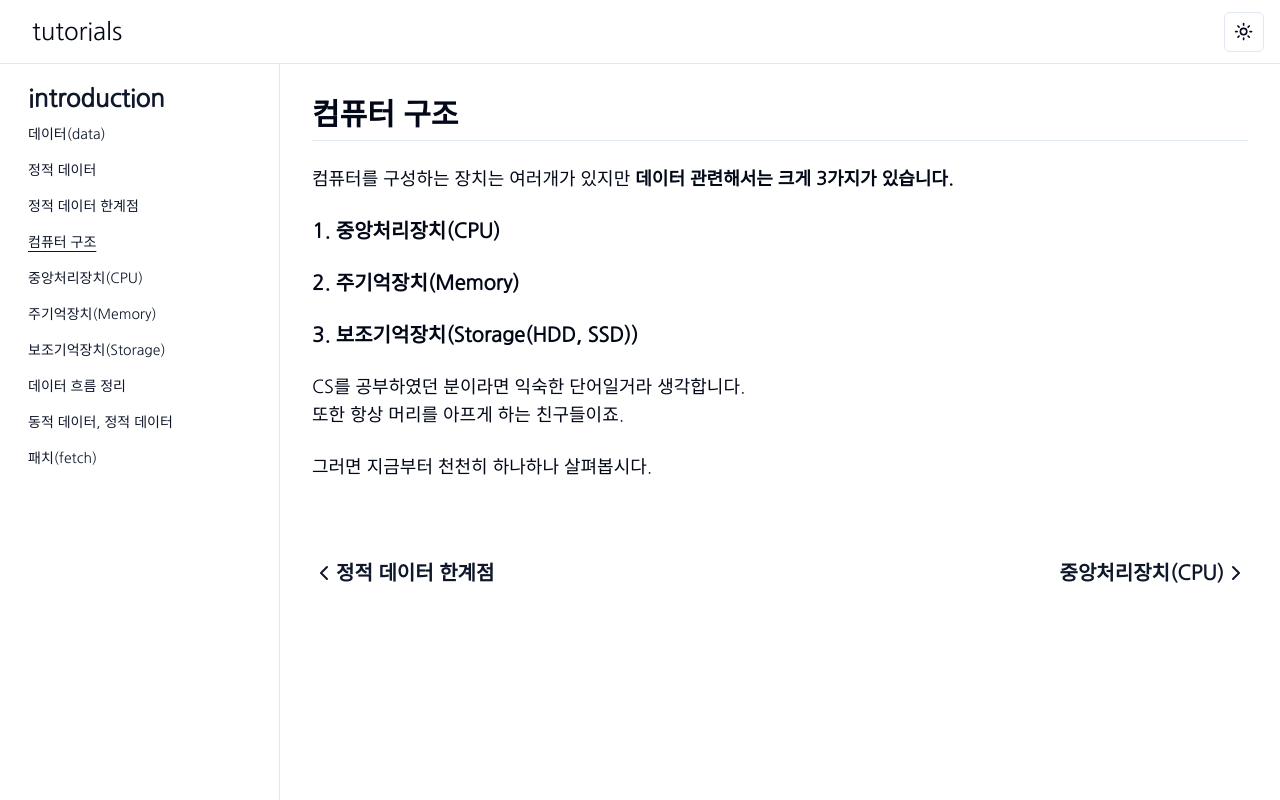
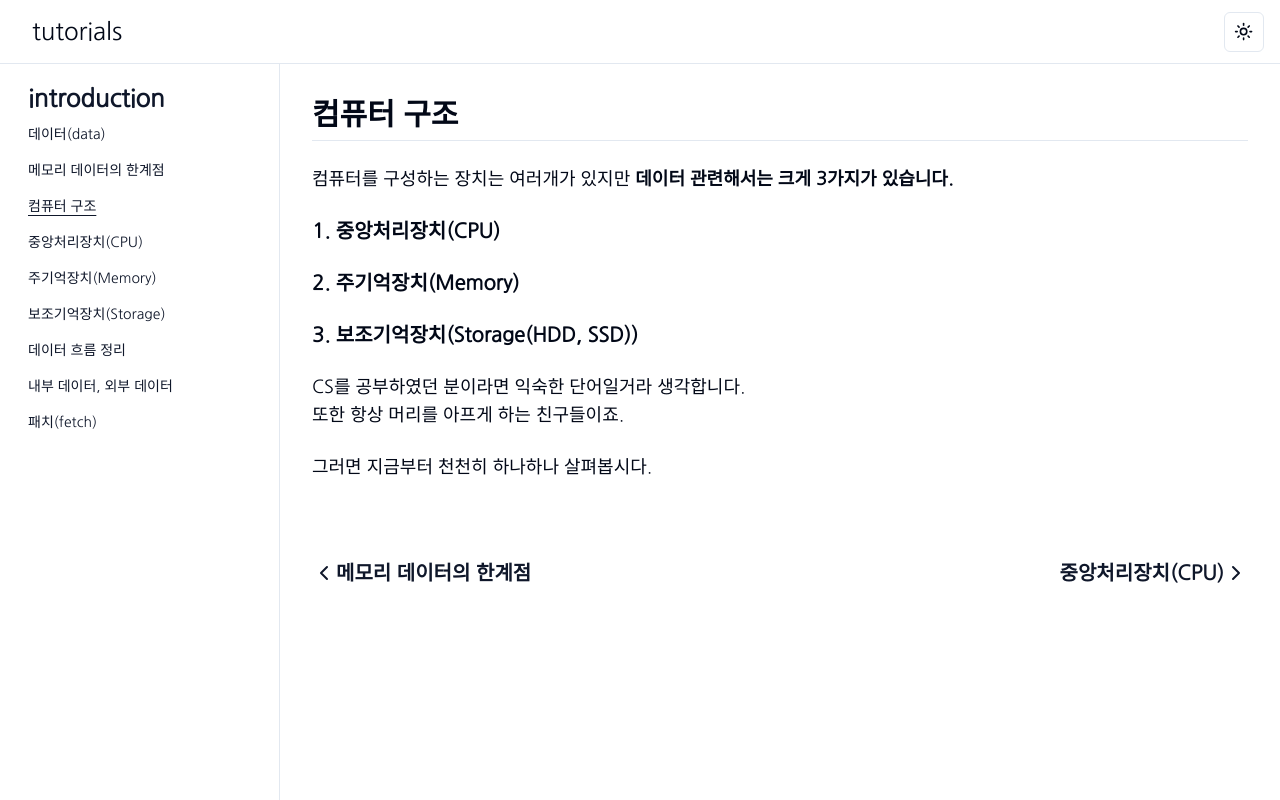
Before and after one commit to jinho0941/nextjs-tutorials, a Next.js app: page /docs/computer-structure in a window 1280 px wide. Built offline with nearby package versions, Linux system fonts and the light colour scheme.

Commit message:
feat: routes추가작업

```diff
--- a/constant.ts
+++ b/constant.ts
@@ -8,12 +8,8 @@ export const routes = [
     name: '데이터(data)',
   },
   {
-    path: '/docs/data-static',
-    name: '정적 데이터',
-  },
-  {
-    path: '/docs/data-static-limitation',
-    name: '정적 데이터 한계점',
+    path: '/docs/memory-data-limitation',
+    name: '메모리 데이터의 한계점',
   },
   {
     path: '/docs/computer-structure',
@@ -37,7 +33,7 @@ export const routes = [
   },
   {
     path: '/docs/static-dynamic-data',
-    name: '동적 데이터, 정적 데이터',
+    name: '내부 데이터, 외부 데이터',
   },
   {
     path: '/docs/fetch',
```
